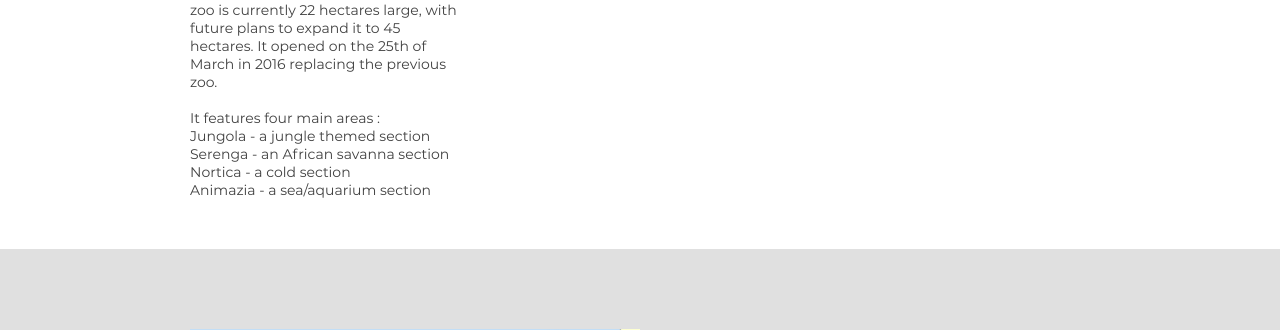
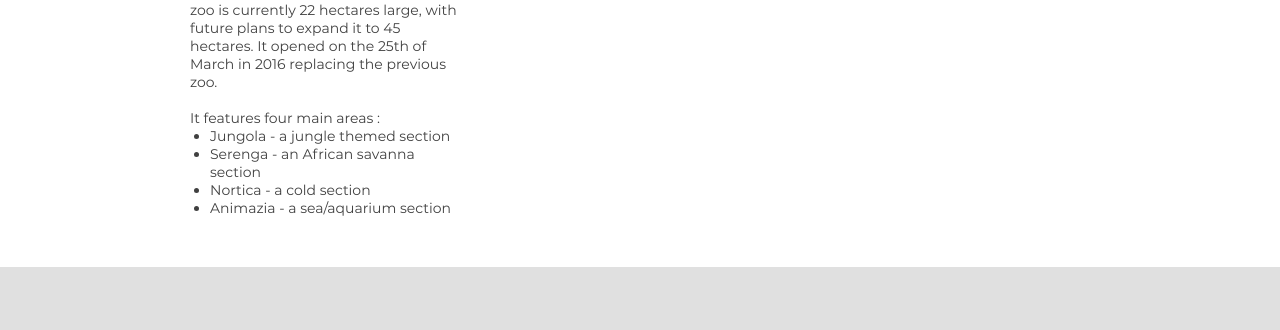
Before and after one commit to lukas-kirchhoff/Professional-Website, a PHP site: page /html/WhyEmmenWhyNetherlands.html in a window 1280 px wide. Shown: the part 1339-1669 px from the top of the page. Run offline with PHP 8.4, Linux system fonts and the light colour scheme.

Commit message:
styled the list on why Emmen

```diff
--- a/css/main.css
+++ b/css/main.css
@@ -458,14 +458,13 @@ select {
 /* Enroll-now page */
 .enroll_li {
 	margin-bottom:15px;
-	text-align: justify;
 }
 .deadline {
 	margin-bottom:0px;
 	text-align: justify;
 }
 .enroll__list--unordered {
-	list-style: circle;
+	list-style: disc;
 	margin-left:20px;
 }
 .enroll__list--ordered {
@@ -574,6 +573,11 @@ select {
     padding-left: 20px;
 }
 
+.listwhy{
+	list-style-type: disc;
+	margin-left:20px;
+}
+
 .req-p{
 	padding-bottom: 20px;
 }
--- a/html/WhyEmmenWhyNetherlands.html
+++ b/html/WhyEmmenWhyNetherlands.html
@@ -52,45 +52,47 @@
                 The city itself is a prime example of a planned city, it arose
                 from several small farming and peat-harvesting communities which
                 have dotted the province of <b>Drenthe</b> since the Middles Ages.
-            </p><br>
-            <p>
+            <br>
+            <br>
                 The expansion of the town did not happen until after World War II.
                 Suburbs were built around the old city center starting with <b>Emmermeer</b>
                 directly to the north and followed to the south-east by <b>Angelslo</b>.
-            </p><br>
-            <p>
+            <br>
+            <br>
                 There are a couple of historic landmarks left within the town, they
                 include the <b>church</b> on the market square, where it has
                 been standing since the Middle Ages, the <b>court of law building</b>,
                 dating from the beginning of the twentieth century, and the <b>post
                 office</b> from the same time.
-            </p><br>
-            <p>
+            <br>
+            <br>
                 In the town's center an earthwork <b>"Broken Circle/Spiral Hill"</b>, may be found.
-            </p><br>
-            <p>
+            <br>
+            <br>
                 Emmen has an advanced public transport system with multiple lines,
                 stops and frequent buses, some of which go to cities like
                 <b>Groningen, Assen, and Meppen</b> in Germany, however, it lacks in
                 train connections since it only has a connection to the city of
                 <b>Zwolle</b>.
-            </p><br>
-            <p>
+            <br>
+            <br>
                 The most famous attraction in Emmen is the city zoo: <b>Wildlands</b>,
                 which in its first year attracted 1,6 million visitors.
                 In total Wildlands has around 80 types of animals, with ample space for all of them:
                 The entire zoo is currently 22 hectares large, with future
                 plans to expand it to 45 hectares. It opened on the 25th of
                 March in 2016 replacing the previous zoo.
-            </p><br>
-            <p>
+            <br>
+            <br>
                 It features four main areas :
+                <div class="listwhy">
 					<ul>
 						<li>Jungola - a jungle themed section</li>
 						<li>Serenga - an African savanna section</li>
 						<li>Nortica - a cold section</li>
 						<li>Animazia - a sea/aquarium section</li>
 					</ul>
+				</div>
             </p>
         </div>
         <div class="content__rightside">
```
Lines whose indentation alone changed are shown as unchanged.
